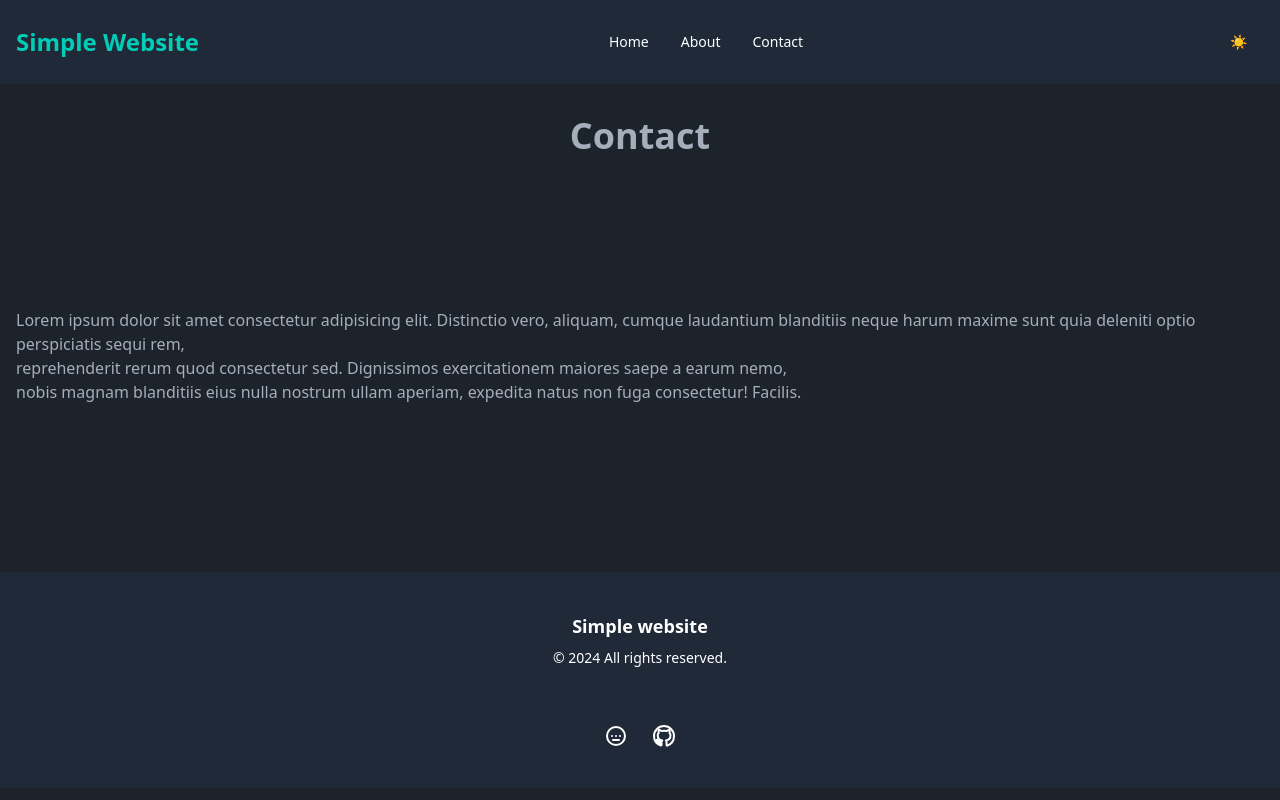
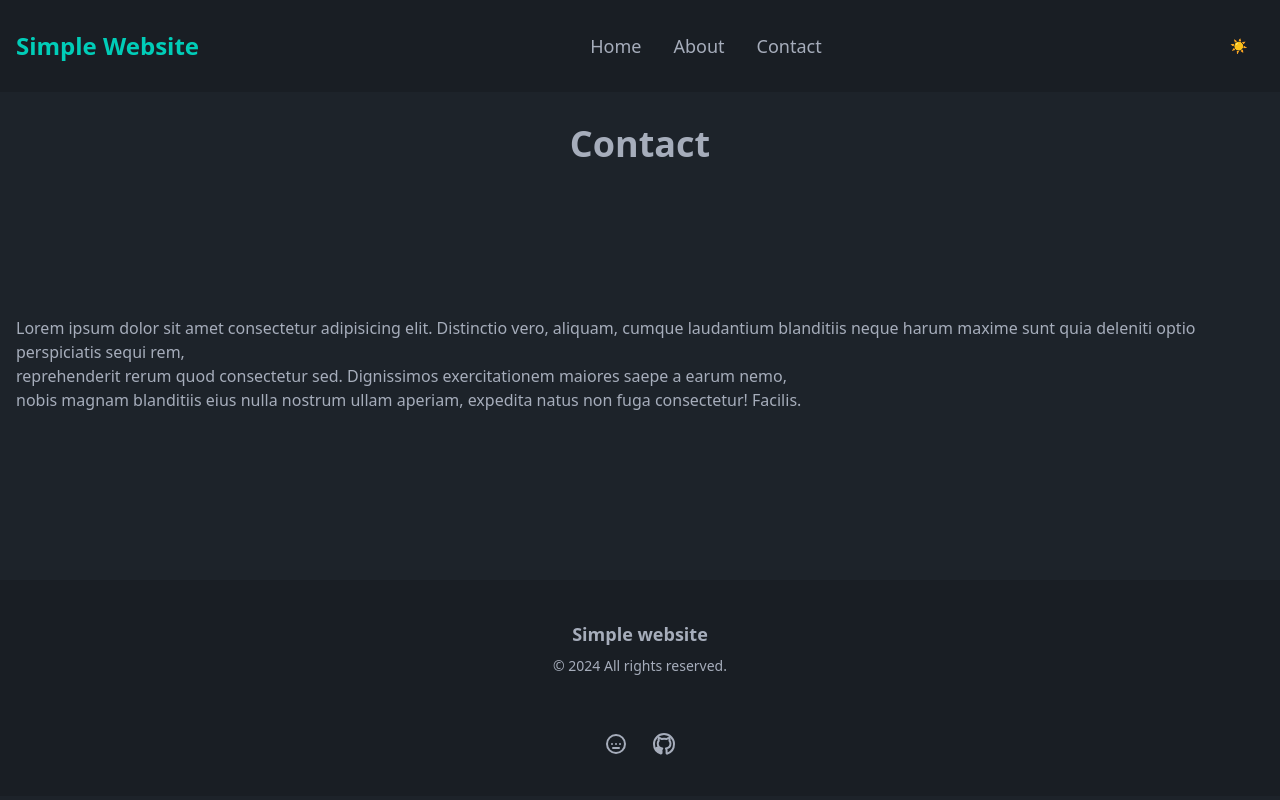
Before and after one commit to cbz77/simple_website, a React (Create React App) app: page /contact in a window 1280 px wide. Built offline with nearby package versions, Linux system fonts and the light colour scheme.

Commit message:
base colors

```diff
--- a/src/components/Footer.tsx
+++ b/src/components/Footer.tsx
@@ -2,18 +2,18 @@ import React from 'react';
 
 const Footer: React.FC = () => {
   return (
-    <footer className="footer footer-center p-10 bg-gray-800 text-white">
+    <footer className="footer footer-center p-10 bg-base-200">
       <div>
         <h2 className="font-bold text-lg">Simple website</h2>
         <p className="text-sm">© 2024 All rights reserved.</p>
       </div>
       <div className="flex space-x-4 mt-4">
-        <a href="https://twitter.com" className="text-white hover:text-gray-400">
+        <a href="https://twitter.com" className="base-content hover:text-info">
           <svg xmlns="http://www.w3.org/2000/svg" className="h-6 w-6" fill="none" viewBox="0 0 24 24" stroke="currentColor">
             <path strokeLinecap="round" strokeLinejoin="round" strokeWidth={2} d="M8 12h.01M12 12h.01M16 12h.01M9 16h6M21 12a9 9 0 11-18 0 9 9 0 0118 0z" />
           </svg>
         </a>
-        <a href="https://github.com" className="text-white hover:text-gray-400">
+        <a href="https://github.com" className="base-content hover:text-info">
           <svg xmlns="http://www.w3.org/2000/svg" className="h-6 w-6" fill="none" viewBox="0 0 24 24" stroke="currentColor">
             <path strokeLinecap="round" strokeLinejoin="round" strokeWidth={2} d="M12 2C6.48 2 2 6.48 2 12c0 4.42 2.87 8.16 6.84 9.49.5.09.69-.22.69-.49v-1.72c-2.77.6-3.37-1.33-3.37-1.33-.46-1.16-1.12-1.47-1.12-1.47-.91-.62.07-.61.07-.61 1.01.07 1.55 1.03 1.55 1.03.91 1.55 2.4 1.1 2.98.84.09-.66.36-1.1.65-1.35-2.21-.25-4.55-1.11-4.55-4.95 0-1.1.39-2 1.03-2.7-.1-.26-.45-1.31.1-2.73 0 0 .84-.27 2.75 1.03a9.6 9.6 0 015 0c1.9-1.3 2.74-1.03 2.74-1.03.55 1.42.2 2.47.1 2.73.64.7 1.02 1.6 1.02 2.7 0 3.85-2.35 4.7-4.58 4.94.37.32.69.95.69 1.91v2.84c0 .27.18.59.7.49C19.14 20.16 22 16.42 22 12c0-5.52-4.48-10-10-10z" />
           </svg>
--- a/src/components/Menu.tsx
+++ b/src/components/Menu.tsx
@@ -15,15 +15,15 @@ const Menu: React.FC = () => {
     <div className="menu">
 
         {/* Desktop menu */}
-        <ul className="hidden lg:flex">
+        <ul className="hidden lg:flex text-lg">
             <li>
-                <Link to="/" className="text-white hover:text-gray-300">Home</Link>
+                <Link to="/" className="text-base-content">Home</Link>
             </li>
             <li>
-                <Link to="/about" className="text-white hover:text-gray-300">About</Link>
+                <Link to="/about" className="text-base-content">About</Link>
             </li>
             <li>
-                <Link to="/contact" className="text-white hover:text-gray-300">Contact</Link>
+                <Link to="/contact" className="text-base-content">Contact</Link>
             </li>
         </ul>
 
--- a/src/components/Navbar.tsx
+++ b/src/components/Navbar.tsx
@@ -19,13 +19,13 @@ const Navbar: React.FC = () => {
   };
 
   return (
-    <nav className="bg-gray-800 p-4 flex justify-between items-center">
+    <nav className="bg-base-200 p-4 flex justify-between items-center">
 
       <div className='font-black text-2xl text-accent'>Simple Website</div>
 
       <Menu />
 
-      <button className='btn btn-ghost text-white' onClick={toggleTheme}>
+      <button className='btn btn-ghost' onClick={toggleTheme}>
         {theme === 'light' ? '🌙' : '☀️'}
       </button>
 
```
